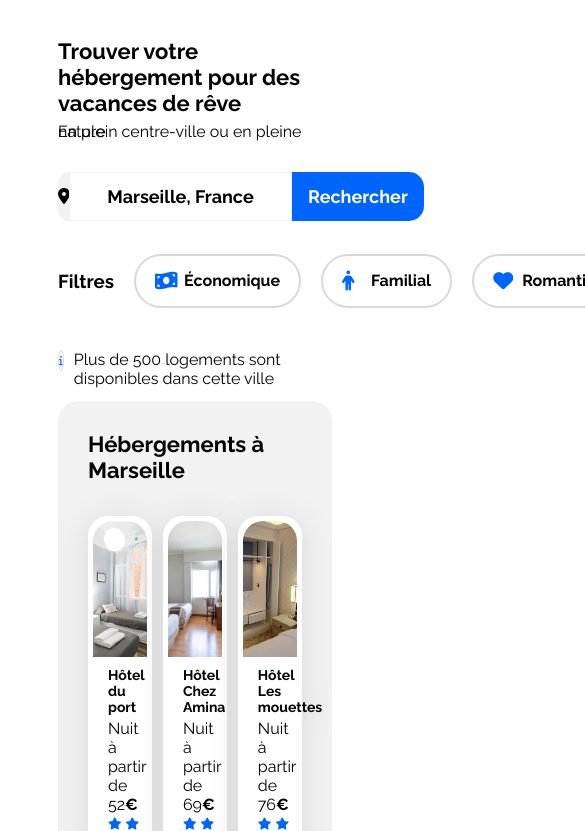
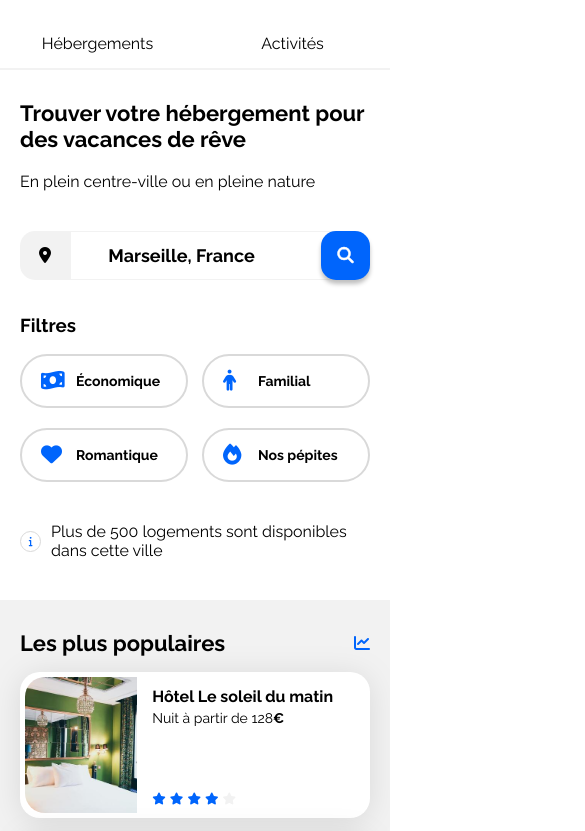
Before and after one commit to Natacha-R/OC-Projet-2, a plain HTML site: page index.html in a window 390 px wide. Shown: the part 65-896 px from the top of the page, 585 px wide, since content can reach past the window. Drawn offline with Linux system fonts and the light colour scheme.

Commit message:
version finale

```diff
--- a/css/style.css
+++ b/css/style.css
@@ -74,7 +74,6 @@ header {
 }
 
 .menu li a {
-  display: inline-block;
   padding-top: 15px;
 }
 
@@ -83,8 +82,7 @@ header {
   border-top: 2px solid #0065fc;
 }
 
-.menu {
-  width: 50%;
+.menu ul {
   height: 19px;
   list-style-type: none;
   display: flex;
@@ -96,10 +94,6 @@ header {
 }
 
 /************** Info Group ***************/
-.headline p {
-  line-height: 0px;
-}
-
 /**Search Bar**/
 .search-bar {
   width: 100%;
@@ -111,7 +105,7 @@ header {
 
 .vector {
   display: flex;
-  width: 4%;
+  width: 50px;
   height: 49px;
   border-top-left-radius: 15px;
   border-bottom-left-radius: 15px;
@@ -141,12 +135,16 @@ header {
   font-size: 18px;
   font-weight: 700;
   border-color: transparent;
-  background-color: transparent;
   text-align: center;
 }
 
 input:focus {
   outline: none;
+}
+
+input::placeholder {
+  color: black;
+  opacity: 1;
 }
 
 .search {
@@ -188,13 +186,18 @@ input:focus {
 .filterBar {
   display: flex;
   flex-direction: row;
-  align-items: center;
+  vertical-align: center;
   margin-top: 30px;
   margin-bottom: 40px;
 }
 
 .title-filter {
   margin-right: 20px;
+}
+
+.groupIcons {
+  display: flex;
+  flex-direction: row;
 }
 
 .filterTextIcons {
@@ -213,7 +216,7 @@ input:focus {
 }
 
 .filterTextIcons i {
-  width: 29px;
+  width: 30px;
   display: flex;
   align-items: center;
 }
@@ -230,8 +233,10 @@ input:focus {
 
 .infoIcons {
   display: inline-block;
-  width: 1.5%;
+  width: 19px;
   height: 19px;
+  min-height: 19px;
+  min-width: 19px;
   line-height: 19px;
   font-size: 10px;
   text-align: center;
@@ -303,6 +308,7 @@ input:focus {
 
 .hebergements-cards .card-subtitle {
   margin: 0;
+  font-size: 14px;
 }
 
 .hebergements-cards .card-rating {
@@ -317,7 +323,7 @@ input:focus {
   text-align: left;
 }
 
-/************** Populaires **************/
+/************** Populaire **************/
 .populaires {
   width: 32%;
 }
@@ -356,13 +362,14 @@ input:focus {
 
 .populaires-cards .card-subtitle {
   margin: 0;
+  font-size: 14px;
 }
 
 .populaires-cards .card-rating {
   margin-bottom: 5px;
 }
 
-/************** Activités à Marseille *************/
+/************** Activités Marseille *************/
 .activites {
   padding: 30px 0px;
   margin: 30px;
@@ -406,9 +413,10 @@ input:focus {
 
 /************** Footer **************/
 footer {
+  height: 163px;
   display: flex;
   flex-direction: row;
-  padding-bottom: 70px;
+  padding-bottom: 20px;
   background-color: #f2f2f2;
 }
 
@@ -418,12 +426,12 @@ footer {
 }
 
 .footer h3 {
+  font-size: 18px;
   margin-bottom: 10px;
 }
 
 .footer ul {
   height: 19px;
-  size: 16px;
   padding-top: 0px;
   padding-left: 0px;
   list-style-type: none;
@@ -436,10 +444,36 @@ footer {
 /* Le code ci-dessous correspond à la version responsive uniquement */
 
 /****** Media queries ***********/
+/* Desktop Media queries */
+@media (max-width: 1230px) {
+  .card-title {
+    font-size: 14px;
+  }
+
+  .card-subtitle {
+    font-size: 14px;
+  }
+}
+
+@media (max-width: 1120px) {
+  .card-title {
+    font-size: 12px;
+  }
+
+  .card-subtitle {
+    font-size: 12px;
+  }
+}
+
 /* Medium devices (tablets, less/equal than 1024px) */
 @media (max-width: 1024px) {
   .hebergements-and-populaires {
     flex-direction: column;
+  }
+
+  .filterBar {
+    flex-direction: column;
+    margin-top: 15px;
   }
 
   .hebergements {
@@ -453,15 +487,11 @@ footer {
   }
 
   .hebergements-cards a {
-    width: 30%;
+    width: 31%;
   }
 
   .hebergements-cards .card-title {
     font-size: 14px;
-  }
-
-  .herbergements-cards .card-subtitle {
-    font-size: 13px;
   }
 
   .populaires {
@@ -476,19 +506,263 @@ footer {
   }
 
   .populaires-cards a {
-    width: 30%;
+    width: 32%;
   }
 
   .populaires-cards .card-title {
     font-size: 14px;
   }
 
-  .populaires-cards .card-subtitle {
-    font-size: 13px;
+  .activites-cards img {
+    height: 205px;
+  }
+
+  .activites .activites-cards {
+    height: 270px;
+  }
+
+  .activites-cards .card-title {
+    align-content: center;
+    height: 18px;
+  }
+}
+
+@media (max-width: 830px) {
+  .footer {
+    width: auto;
   }
 }
 
 /* Small devices (phones, less than 768px) */
-@media (max-width: 767.98px) {
-  /* ... */
+@media (min-width: 320px) and (max-width: 768px) {
+  body {
+    margin: 0px;
+  }
+
+  .main-container {
+    margin: 0px;
+    padding: 0px;
+  }
+
+  /***** Header *****/
+  header {
+    align-items: center;
+    flex-direction: column;
+  }
+
+  .logo {
+    padding: 30px;
+  }
+
+  .logo img {
+    width: 61.09px;
+    height: 19px;
+    margin: 0px;
+  }
+
+  .menu {
+    width: 100%;
+  }
+
+  .menu ul {
+    width: 100%;
+    margin-bottom: 30px;
+    padding-left: 0px;
+    padding-bottom: 15px;
+    border-bottom: 2px solid #f2f2f2;
+  }
+
+  .menu li {
+    width: 50%;
+    height: 100%;
+    padding-bottom: 15px;
+    text-align: center;
+  }
+
+  .menu a:hover {
+    border-top: none;
+  }
+
+  .menu li:hover {
+    border-top: none;
+    color: #0065fc;
+    border-bottom: 2px solid #0065fc;
+  }
+
+  .activites-menu {
+    padding: 0px;
+  }
+
+  /***** Info Group *****/
+  .info-group {
+    padding: 0px 20px 0px 20px;
+  }
+
+  .headline p {
+    margin-top: 20px;
+    height: auto;
+  }
+
+  .search {
+    width: 100%;
+  }
+
+  .place {
+    width: 100%;
+  }
+
+  .vector {
+    min-width: 50px;
+  }
+
+  .button-search {
+    display: none;
+  }
+
+  .magnifying-glass {
+    display: flex;
+    min-width: 49px;
+    margin-left: -15px;
+  }
+
+  /***** Filter *****/
+  .groupIcons {
+    height: 128px;
+    flex-wrap: wrap;
+    justify-content: space-between;
+    row-gap: 20px;
+  }
+
+  .filterTextIcons {
+    width: 36%;
+    gap: 5px;
+    margin: 0px;
+    font-size: 14px;
+  }
+
+  .filterTextIcons i {
+    font-size: 21px;
+    line-height: 38px;
+  }
+
+  .infoBar {
+    height: auto;
+  }
+
+  /***** Hebergements and Populaires *****/
+  .hebergements-and-populaires {
+    flex-direction: column-reverse;
+  }
+
+  .hebergements-and-populaires section {
+    border-radius: 0px;
+    padding: 30px 20px;
+  }
+
+  /** Populaires **/
+  .populaires {
+    margin-top: 10px;
+  }
+
+  .populaires-cards {
+    display: block;
+  }
+
+  .populaires-cards .card {
+    align-content: center;
+    margin-top: 16px;
+  }
+
+  .populaires-cards .card-title {
+    font-size: 16px;
+  }
+
+  /** Hebergements **/
+  .hebergements-and-populaires .hebergements {
+    background-color: white;
+  }
+
+  .hebergements-cards {
+    display: block;
+  }
+
+  .hebergements-cards .card {
+    margin-top: 16px;
+  }
+
+  .hebergements-cards img {
+    height: 111px;
+  }
+
+  .hebergements-cards .card-title {
+    margin-bottom: 9px;
+    font-size: 16px;
+  }
+
+  .hebergements-cards .card-subtitle {
+    margin-bottom: 3px;
+  }
+
+  .button-plus {
+    margin-top: 15px;
+  }
+
+  /***** Activités Marseille *****/
+  .activites .activites-cards {
+    display: inline-block;
+    flex-direction: column-reverse;
+  }
+
+  .activites-cards .card {
+    margin-bottom: 14px;
+  }
+
+  .activites-cards img {
+    height: 141px;
+  }
+
+  .activites-cards .card-title {
+    font-size: 16px;
+  }
+
+  .activites-cards .card-content {
+    margin-top: -5px;
+  }
+
+  /***** Footer *****/
+  footer {
+    display: block;
+    height: auto;
+    flex-direction: column;
+    padding-top: 10px;
+    margin-top: 47px;
+  }
+
+  .footer {
+    padding: 0px 30px 0px 30px;
+    margin-bottom: 30px;
+  }
+
+  .footer ul {
+    height: auto;
+  }
 }
+
+@media (max-width: 497px) {
+  .infoIcons {
+    position: relative;
+    top: 8.5px;
+  }
+}
+
+@media (max-width: 355px) {
+  .place input {
+    padding-left: 0px;
+    font-size: 0.9em;
+    height: 42px;
+  }
+
+  .filterTextIcons {
+    padding-left: 10px;
+  }
+}
--- a/index.html
+++ b/index.html
@@ -26,21 +26,23 @@
         <div class="logo">
           <img src="./images/logo/Booki.png" alt="Logo Booki" />
         </div>
-        <div class="menu">
+        <nav class="menu">
+          <ul>
             <li class="activites-menu">
               <a href="#activites-marseille">Activités</a>
             </li>
             <li>
               <a href="#hebergements-marseille">Hébergements</a>
             </li>
-        </div>
+          </ul>
+        </nav>
       </header>
       <main>
         <div class="info-group">
           <div class="headline">
-            <h2 class="section-title">
+            <h1 class="section-title">
               Trouver votre hébergement pour des vacances de rêve
-            </h2>
+            </h1>
             <p>En plein centre-ville ou en pleine nature</p>
           </div>
           <div class="search-bar">
@@ -63,6 +65,7 @@
           </div>
           <div class="filterBar">
             <div><h3 class="title-filter">Filtres</h3></div>
+            <nav class="groupIcons">
               <div class="filterTextIcons">
                 <i class="fa-sharp fa-lg fa-solid fa-money-bill-wave"></i>
                 <div>Économique</div>
@@ -79,6 +82,7 @@
                 <i class="fa-solid fa-lg fa-fire"></i>
                 <div>Nos pépites</div>
               </div>
+            </nav>
           </div>
           <div class="infoBar">
             <i class="fa-solid fa-info infoIcons"></i>
```
Lines whose indentation alone changed are shown as unchanged.
